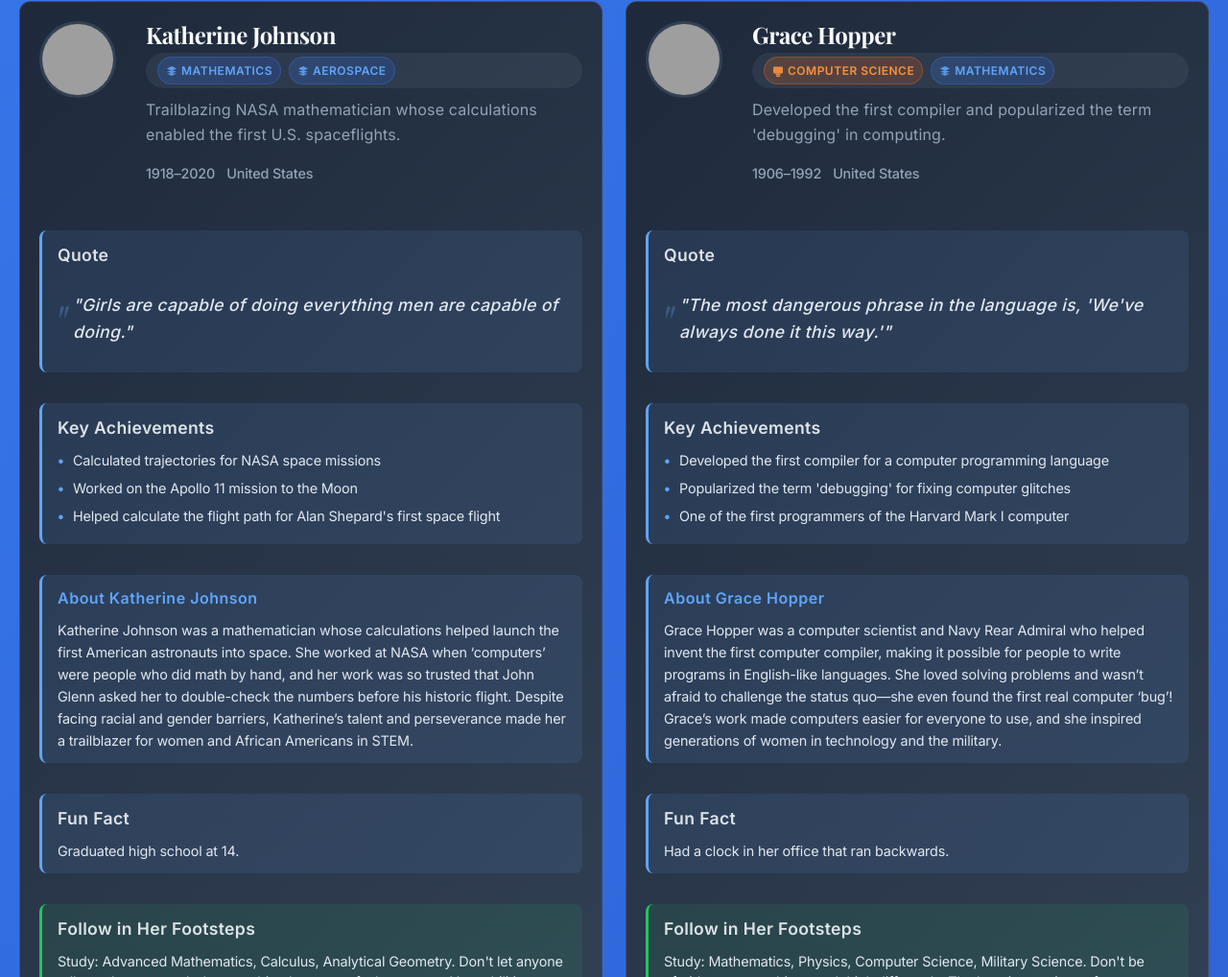
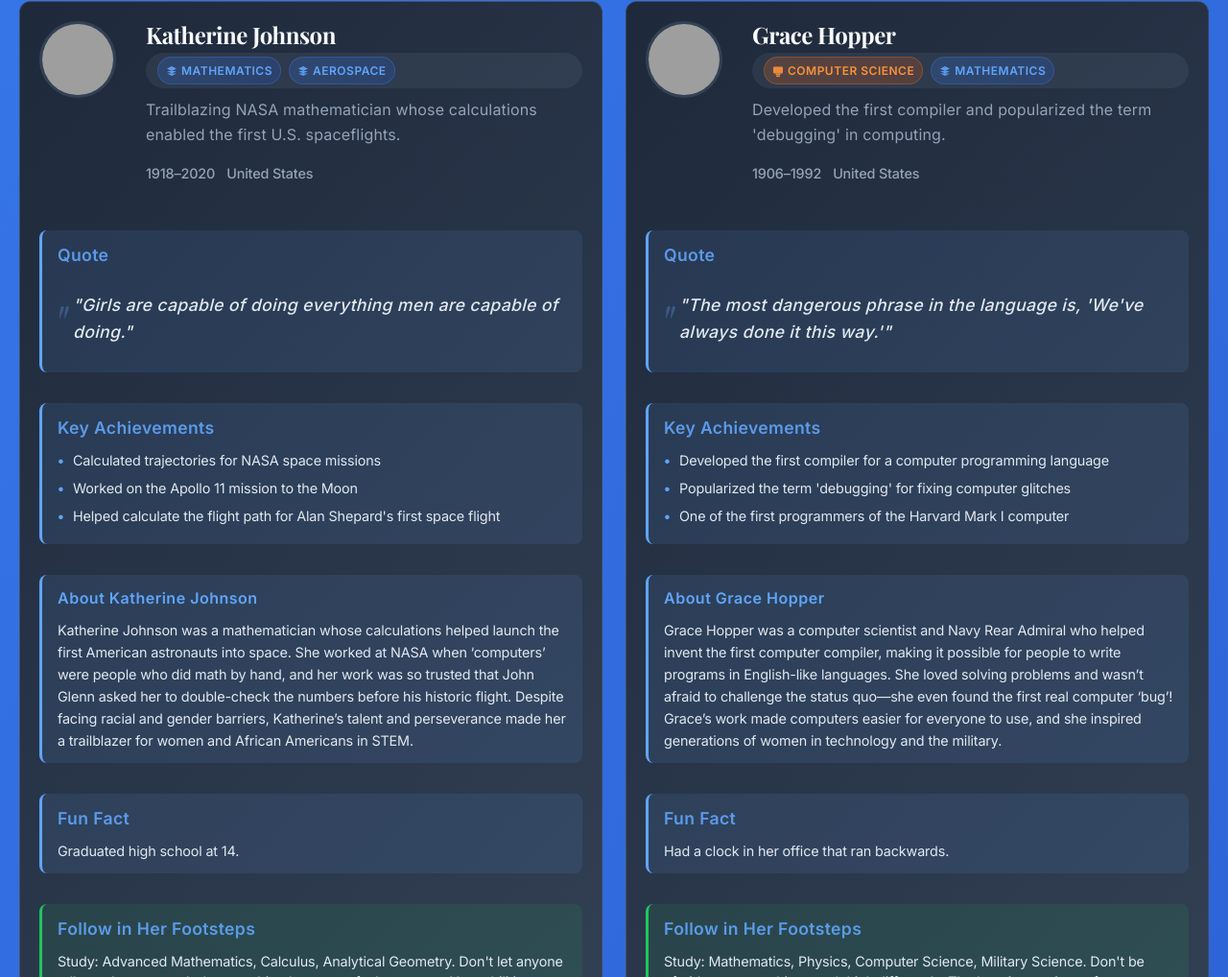
Before and after one commit to DynamicDevices/female-stem-pioneers, a website: page index.html in a window 1280 px wide. Shown: the part 1782-2800 px from the top of the page at 96% size. Drawn offline with nearby package versions, Linux system fonts and the light colour scheme; grey boxes are pictures that could not be loaded.

Commit message:
Make all info card section titles the same blue color as About section

```diff
--- a/css/styles.css
+++ b/css/styles.css
@@ -2122,7 +2122,7 @@
     font-family: 'Inter', sans-serif;
     font-size: 1.1rem;
     font-weight: 600;
-    color: #f1f5f9;
+    color: #60a5fa;
     margin-bottom: 0.5rem;
     letter-spacing: 0.02em;
     opacity: 0.9;
@@ -2175,7 +2175,7 @@
     font-family: 'Inter', sans-serif;
     font-size: 1.1rem;
     font-weight: 600;
-    color: #f1f5f9;
+    color: #60a5fa;
     margin-bottom: 0.5rem;
     letter-spacing: 0.02em;
     opacity: 0.9;
@@ -2217,7 +2217,7 @@
     font-family: 'Inter', sans-serif;
     font-size: 1.1rem;
     font-weight: 600;
-    color: #f1f5f9;
+    color: #60a5fa;
     margin-bottom: 0.5rem;
     letter-spacing: 0.02em;
     opacity: 0.9;
@@ -2245,7 +2245,7 @@
     font-family: 'Inter', sans-serif;
     font-size: 1.1rem;
     font-weight: 600;
-    color: #f1f5f9;
+    color: #60a5fa;
     margin-bottom: 0.5rem;
     letter-spacing: 0.02em;
     opacity: 0.9;
```
